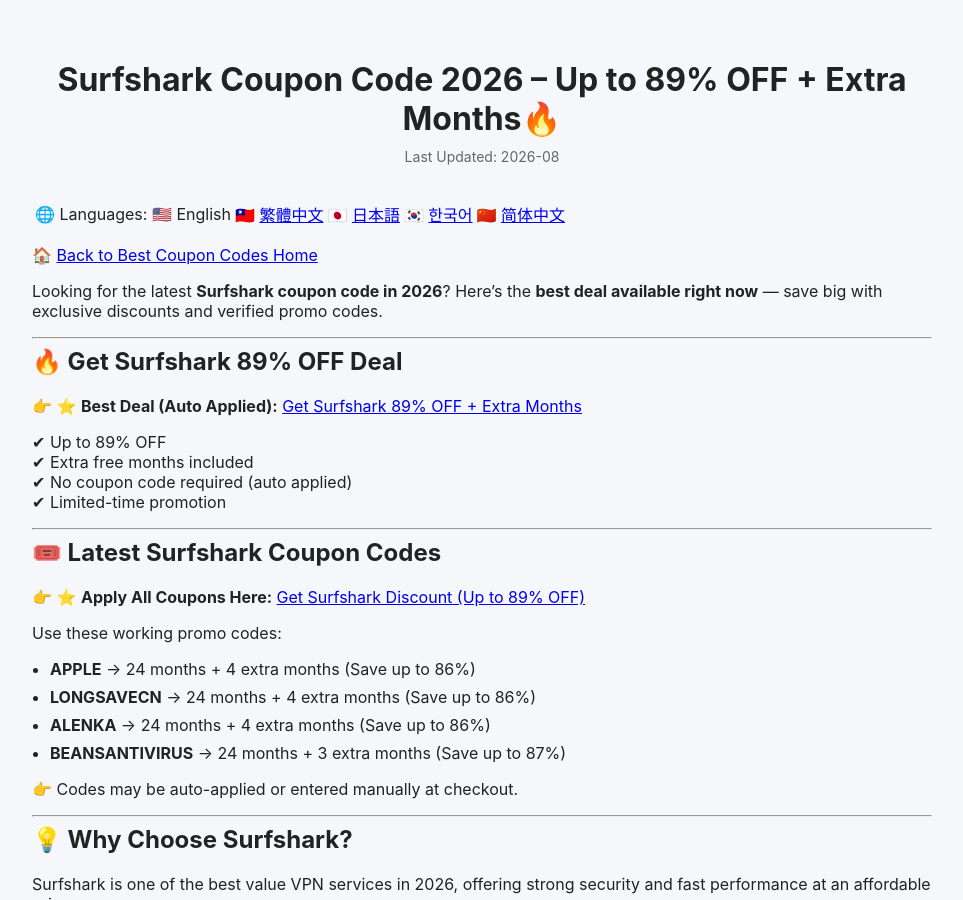
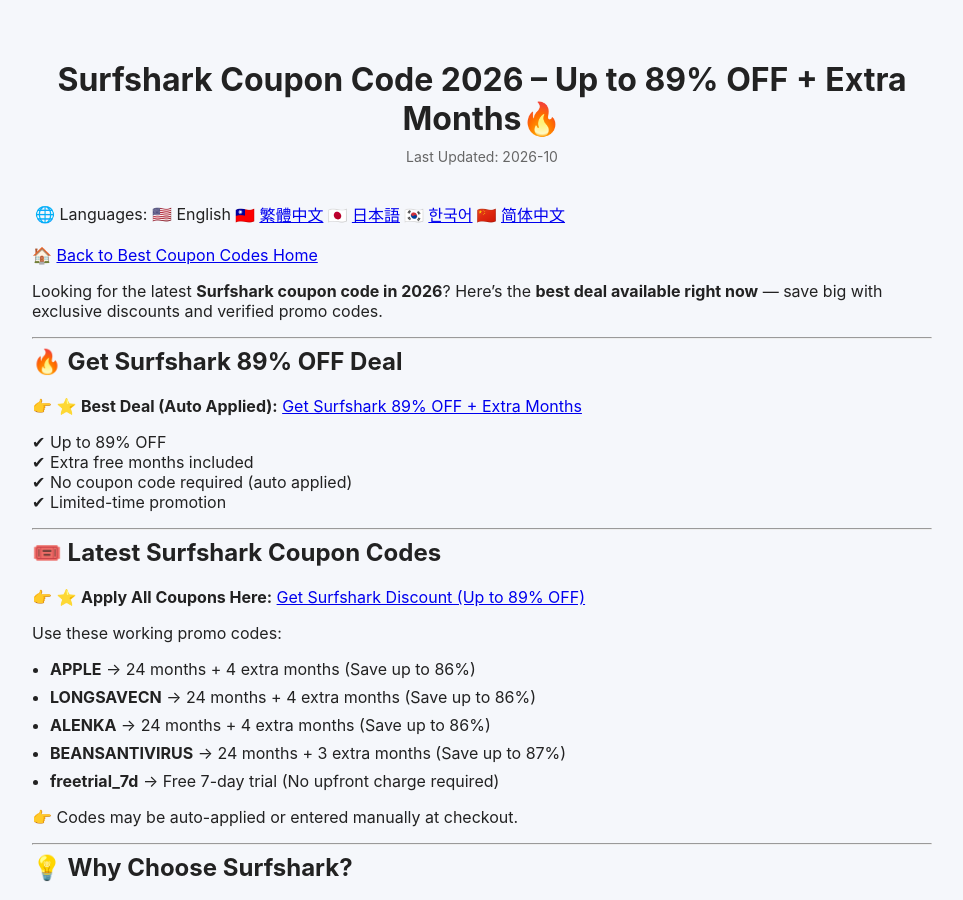
Before and after one commit to BestCouponCodes/best-coupon-codes, a Jekyll site: the page built from surfshark-coupon-code.md, in a window 1280 px wide and 900 px high. Shown: the whole window, without its empty margins (158-1121 px from the left). Built offline with Jekyll 4.4.1, drawn with Linux system fonts in a browser that asks for light colours.

Commit message:
Update last modified date and add free trial code
Updated last modified date and added a new coupon code for a free trial.

```diff
--- a/surfshark-coupon-code.md
+++ b/surfshark-coupon-code.md
@@ -3,7 +3,7 @@ layout: default
 title: Surfshark Coupon Code 2026 – Up to 89% OFF + Extra Months🔥
 description: "Get the latest Surfshark coupon code for 2026. Find verified promo codes, discounts, and deals for secure VPN services."
 lang: en
-last_modified_at: 2026-08-11
+last_modified_at: 2026-10-01
 ---
 
 
@@ -42,6 +42,7 @@ Use these working promo codes:
 - **LONGSAVECN** → 24 months + 4 extra months (Save up to 86%)
 - **ALENKA** → 24 months + 4 extra months (Save up to 86%)
 - **BEANSANTIVIRUS** → 24 months + 3 extra months (Save up to 87%)
+- **freetrial_7d** → Free 7-day trial (No upfront charge required)
 
 👉 Codes may be auto-applied or entered manually at checkout.
 
```
